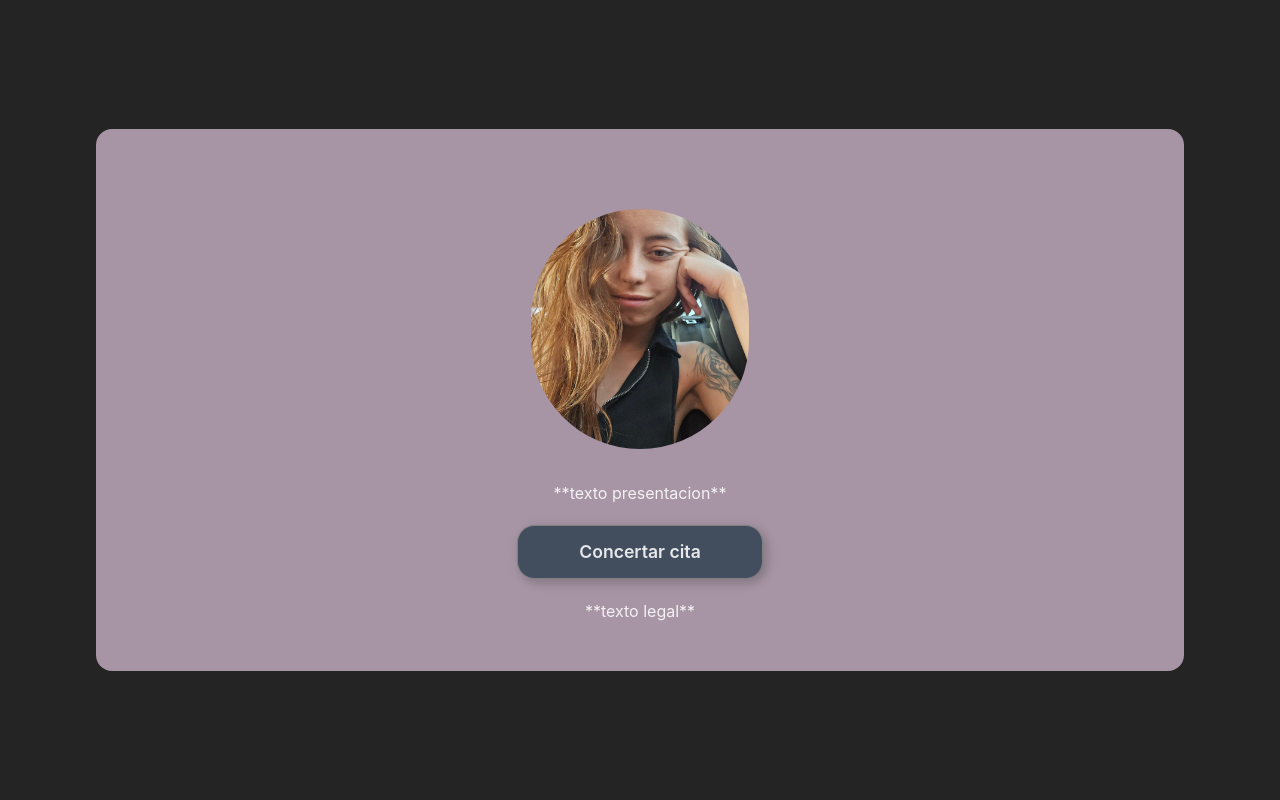
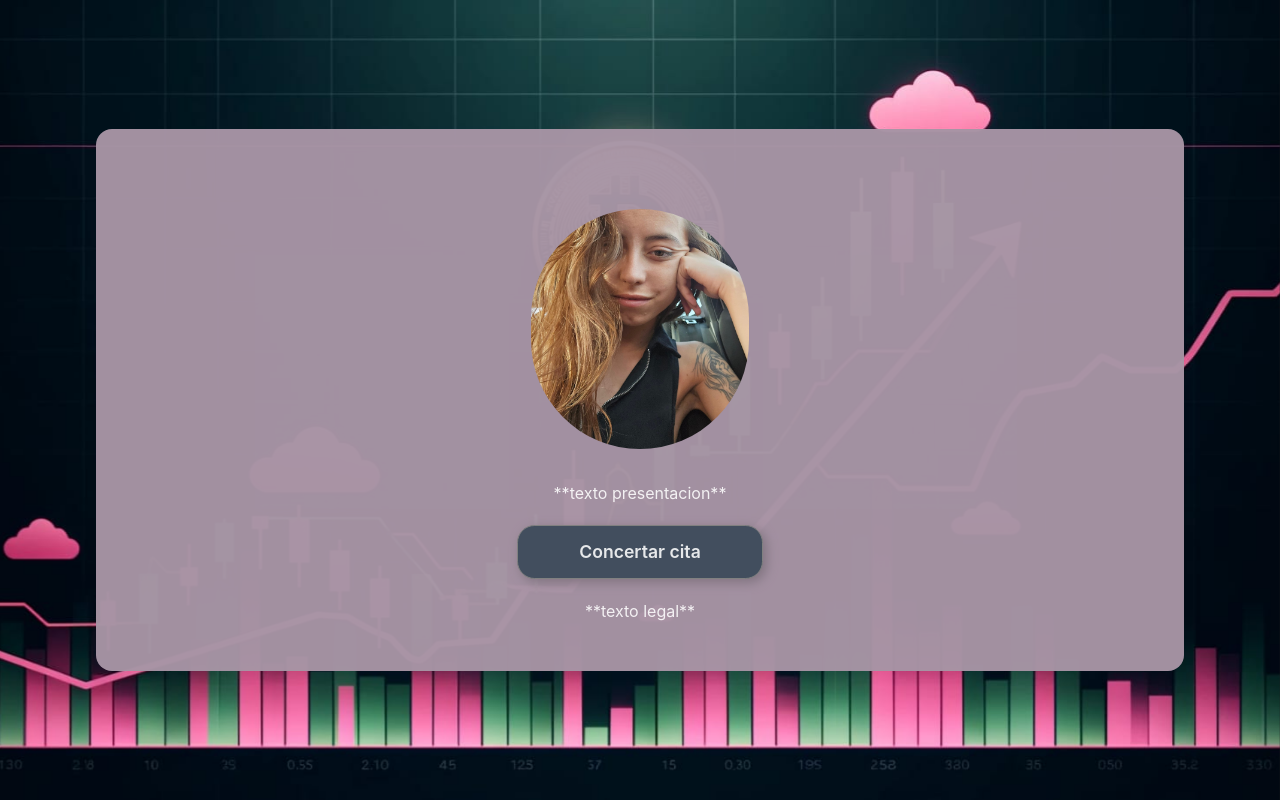
Before and after one commit to JesusMatinezClavel/Landing-Page, a React (Vite) app: page / in a window 1280 px wide. Built offline with nearby package versions, Linux system fonts and the light colour scheme.

Commit message:
FEAT -> removed dotenv/config import

```diff
--- a/src/components/cCard/cCard.css
+++ b/src/components/cCard/cCard.css
@@ -12,8 +12,8 @@
 
   border-radius: 1em;
 
-  background-color: #a795a5;
-  /* background: url(../../assets/wallpaperLandingPage.jpg) fixed center center no-repeat; */
+  background-color: #a795a5f8;
+  /* background: url(../../assets/wallpaperCardSendEmail.png) fixed center center no-repeat; */
 }
 
 .card-sendEmail {
--- a/src/components/calendly/calendly.tsx
+++ b/src/components/calendly/calendly.tsx
@@ -19,7 +19,7 @@ export const CalendlyComponent: React.FC<CalendlyComponentProps> = ({
   return (
     <>
       <div className="calendly-inline-widget">
-        <InlineWidget styles={{ minWidth: '320px', height: '630px', backgroundColor: '#0f0f0f0f' }} url={url} pageSettings={pageSettings} prefill={prefill} />
+        <InlineWidget styles={{border:'2px solid darkgrey', minWidth: '320px', height: '630px'}} url={url} pageSettings={pageSettings} prefill={prefill} />
       </div>
     </>
   );
--- a/src/pages/landingPage/landingPage.css
+++ b/src/pages/landingPage/landingPage.css
@@ -0,0 +1,15 @@
+.landingPage-design{
+    height: 100vh;
+    width: 100vw;
+
+    padding: 0;
+    margin: 0;
+
+    background: url(../../assets/wallpaperLandingPage.jpg) center center no-repeat fixed;
+    background-size: cover;
+
+    display: flex;
+    justify-content: center;
+    align-items: center;
+    flex-direction: column;
+}
--- a/src/pages/landingPage/landingPage.tsx
+++ b/src/pages/landingPage/landingPage.tsx
@@ -1,8 +1,6 @@
 // REACT
 import React, { useState, useEffect } from "react";
 import { X } from "lucide-react";
-
-// import 'dotenv/config'
 
 // STYLES
 import "./landingPage.css";
@@ -63,14 +61,13 @@ export const LandingPage: React.FC = () => {
     console.log("no");
   };
 
-  const calendlyURL = "https://calendly.com/tradingchiqui/mentoria"
+  const calendlyURL = "https://calendly.com/tradingchiqui/mentoria";
 
   const sendEmail = async () => {
-
-    const service_id = import.meta.env.VITE_SERVICE
-    const template_id = import.meta.env.VITE_TEMPLATE
-    const user_id = import.meta.env.VITE_USER
-    const accessToken = import.meta.env.VITE_ACCESS
+    const service_id = import.meta.env.VITE_SERVICE;
+    const template_id = import.meta.env.VITE_TEMPLATE;
+    const user_id = import.meta.env.VITE_USER;
+    const accessToken = import.meta.env.VITE_ACCESS;
 
     const data: sendEmailProps = {
       service_id,
@@ -101,6 +98,7 @@ export const LandingPage: React.FC = () => {
 
   return (
     <>
+      <div className="landingPage-design">
         <CCard className="">
           <p>{textInfo}</p>
           <img src={profileImg} alt="Profile Image" />
@@ -140,7 +138,7 @@ export const LandingPage: React.FC = () => {
             onChange={handleInput}
             onBlur={ok}
           /> */}
-          <CalendlyComponent url={calendlyURL}/>
+            <CalendlyComponent url={calendlyURL} />
             {/* <CInput
             type="datetime-local"
             name="date"
@@ -165,6 +163,7 @@ export const LandingPage: React.FC = () => {
           </CCard>
           <p>**texto legal**</p>
         </CCard>
+      </div>
     </>
   );
 };
```
Also changed, not shown: src/assets/wallpaperCardSendEmail.png (added). Lines whose indentation alone changed are shown as unchanged.
